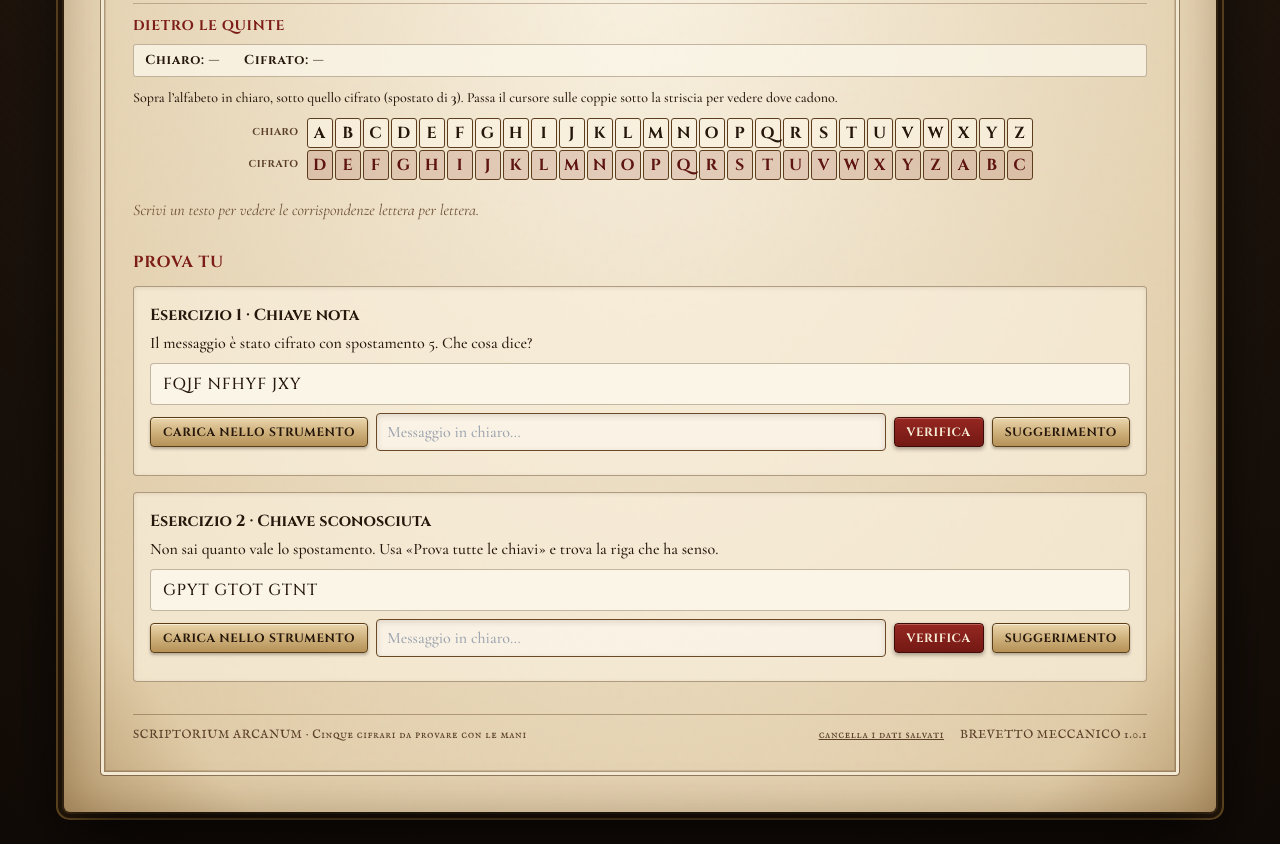
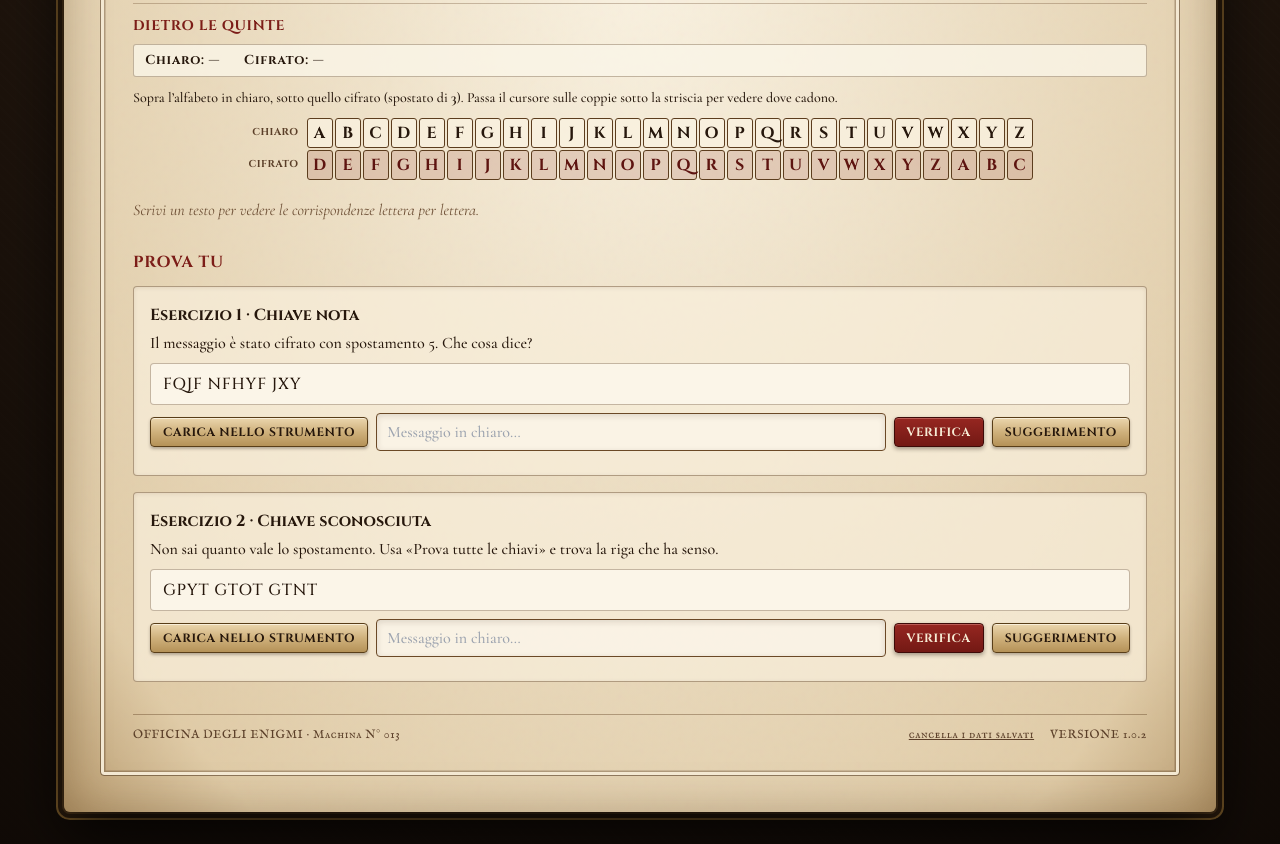
Before and after one commit to TagtTheSpellcaster/Scriptorium-Arcanum, a plain HTML site: page index.html in a window 1280 px wide. Shown: the part 961-1805 px from the top of the page. Drawn offline with Linux system fonts and the light colour scheme.

Commit message:
Add files via upload

```diff
--- a/index.html
+++ b/index.html
@@ -329,8 +329,8 @@
             <div id="panels"></div>
 
             <footer class="mt-8 pt-3 border-t border-[#5c3d1e]/40 flex flex-wrap justify-between gap-x-4 gap-y-1 text-xs text-[#5a3e28] font-fell tracking-wider">
-                <span>SCRIPTORIUM ARCANUM · Cinque cifrari da provare con le mani</span>
-                <span class="flex flex-wrap gap-x-4"><button type="button" onclick="resetStore()" class="underline hover:text-[#7c1d18]">cancella i dati salvati</button><span>BREVETTO MECCANICO 1.0.1</span></span>
+                <span>OFFICINA DEGLI ENIGMI · Machina N° 013</span>
+                <span class="flex flex-wrap gap-x-4"><button type="button" onclick="resetStore()" class="underline hover:text-[#7c1d18]">cancella i dati salvati</button><span>VERSIONE 1.0.2</span></span>
             </footer>
 
             <div id="toast-banner" class="fixed bottom-5 right-5 z-50 pointer-events-none opacity-0 translate-y-2 transition-all duration-200">
```
Also changed, not shown: 1 other file.
